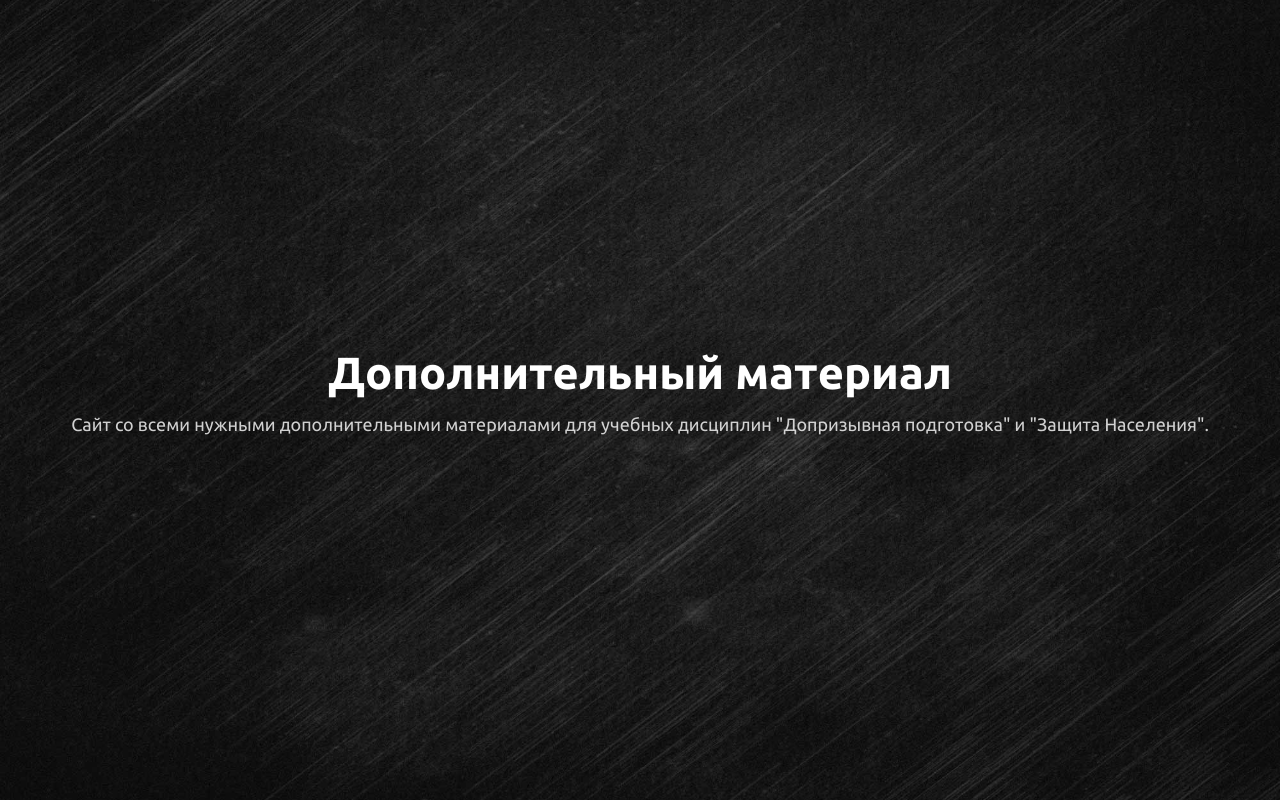
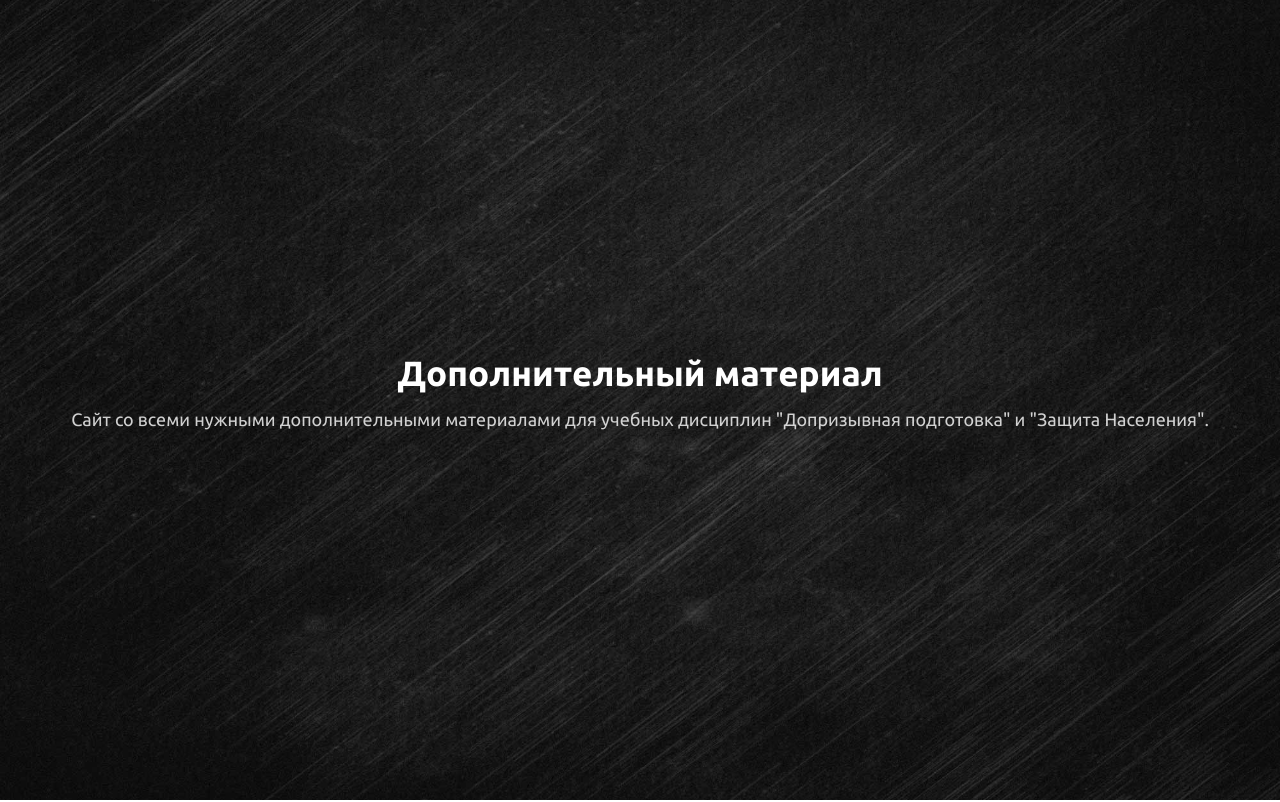
Before and after one commit to AlexANDr130309/DPDOP, a plain HTML site: page index.html in a window 1280 px wide. Shown: the top 802 px of the page. Drawn offline with Linux system fonts and the light colour scheme.

Commit message:
Add files via upload

```diff
--- a/index.css
+++ b/index.css
@@ -19,7 +19,7 @@ body {
 }
 
 .hero-content h1 {
-    font-size: 45px;
+    font-size: 35px;
     margin: 0;
 }
 
--- a/index.html
+++ b/index.html
@@ -10,7 +10,7 @@
 <link href="https://fonts.googleapis.com/css2?family=Ubuntu:ital,wght@0,300;0,400;0,500;0,700;1,300;1,400;1,500;1,700&display=swap" rel="stylesheet">
 </head>
 <body>
-
+<center>
 <!-- Тёмная секция с заголовком -->
 <section class="hero">
     <div class="hero-content">
@@ -36,6 +36,7 @@
         <button class="btn"><a href="zntchs.html">Перейти</a></button>
     </div>
 </section>
+</center>
 
 </body>
 </html>
```
